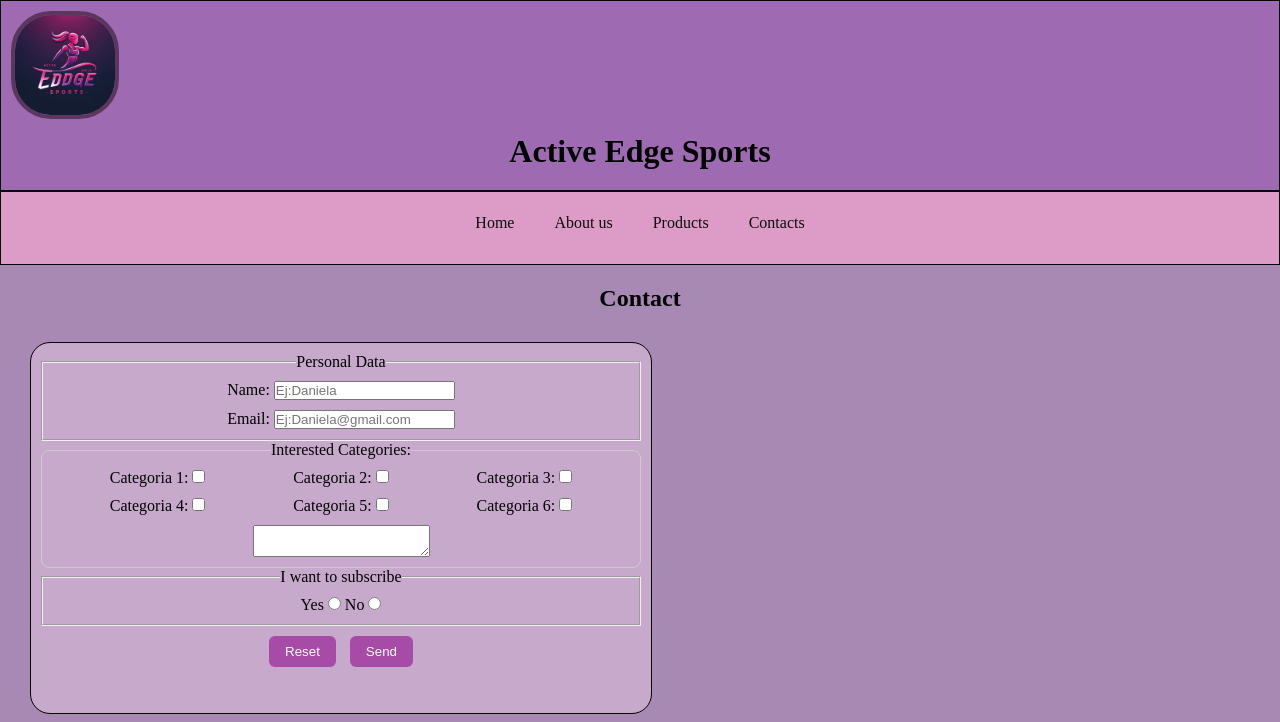
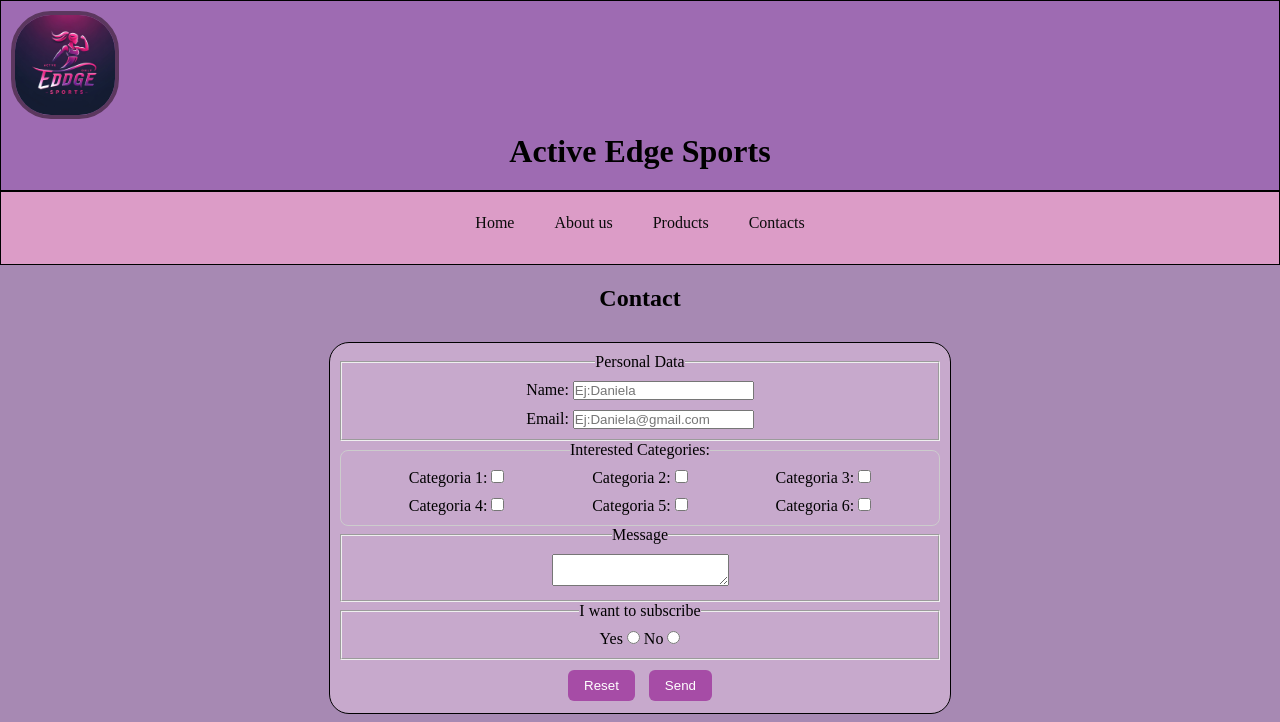
Before and after one commit to DaniHinostroza/Sprint, a plain HTML site: page assets/pages/contact.html in a window 1280 px wide. Shown: the top 722 px of the page. Drawn offline with Linux system fonts and the light colour scheme; grey boxes are pictures that could not be loaded.

Commit message:
ultimas modificaciones formulario

```diff
--- a/assets/pages/contact.html
+++ b/assets/pages/contact.html
@@ -33,15 +33,14 @@
 
     <main class="cont">
         <h2>Contact</h2>
-
-        <section class="primero">
+        <div class="primero">
             <form action="https://aulamindhub.github.io/dwm_show_data/show_data.html" method="get" target="_blank" >
 
                 <fieldset class="colum">
                     <legend>Personal Data</legend>
                     <label>
                         Name:
-                        <input name="Name" type="name" placeholder="Ej:Daniela">
+                        <input name="Name" type="text" placeholder="Ej:Daniela">
                     </label>
 
                     <label>
@@ -59,8 +58,10 @@
                     <label>Categoria 5: <input type="checkbox" name="Interested" value="Categoria 5"> </label>
                     <label>Categoria 6: <input type="checkbox" name="Interested" value="Categoria 6"> </label>
 
-                    <textarea name="" id=""></textarea>
-
+                </fieldset>
+                <fieldset>
+                    <legend> Message</legend>
+                    <textarea name="Message"></textarea>
                 </fieldset>
 
                 <fieldset>
@@ -69,7 +70,7 @@
                         <input type="radio" name="subscribe" value="Yes">
                     </label>
                     <label> No
-                        <input type="radio" name="subscribe"value="No">
+                        <input type="radio" name="subscribe" value="No">
                     </label>
                 </fieldset>
 
@@ -78,7 +79,8 @@
 
             </form>
 
-        </section>
+
+        </div>
 
         <iframe src="https://www.google.com/maps/embed?pb=!1m18!1m12!1m3!1d3281.1771467528724!2d-58.36745699999998!3d-34.6754783!2m3!1f0!2f0!3f0!3m2!1i1024!2i768!4f13.1!3m3!1m2!1s0x95a33334248ec25d%3A0x438c219aee66c1bb!2sAlto%20Avellaneda%20Shopping!5e0!3m2!1ses!2sar!4v1744594718413!5m2!1ses!2sar" referrerpolicy="no-referrer-when-downgrade"></iframe>
 
--- a/style/style.css
+++ b/style/style.css
@@ -387,6 +387,11 @@ ul ul {
 
 
 
+
+
+
+
+
 .cont{
     display: flex;
     text-align: center;
@@ -487,6 +492,7 @@ fieldset{
 }
 
 .primero{
+    justify-content: center;
     text-align: center;
-    justify-content: center;
+    display: flex;
 }
```
Also changed, not shown: assets/pages/products.html (+1 -1 lines).
